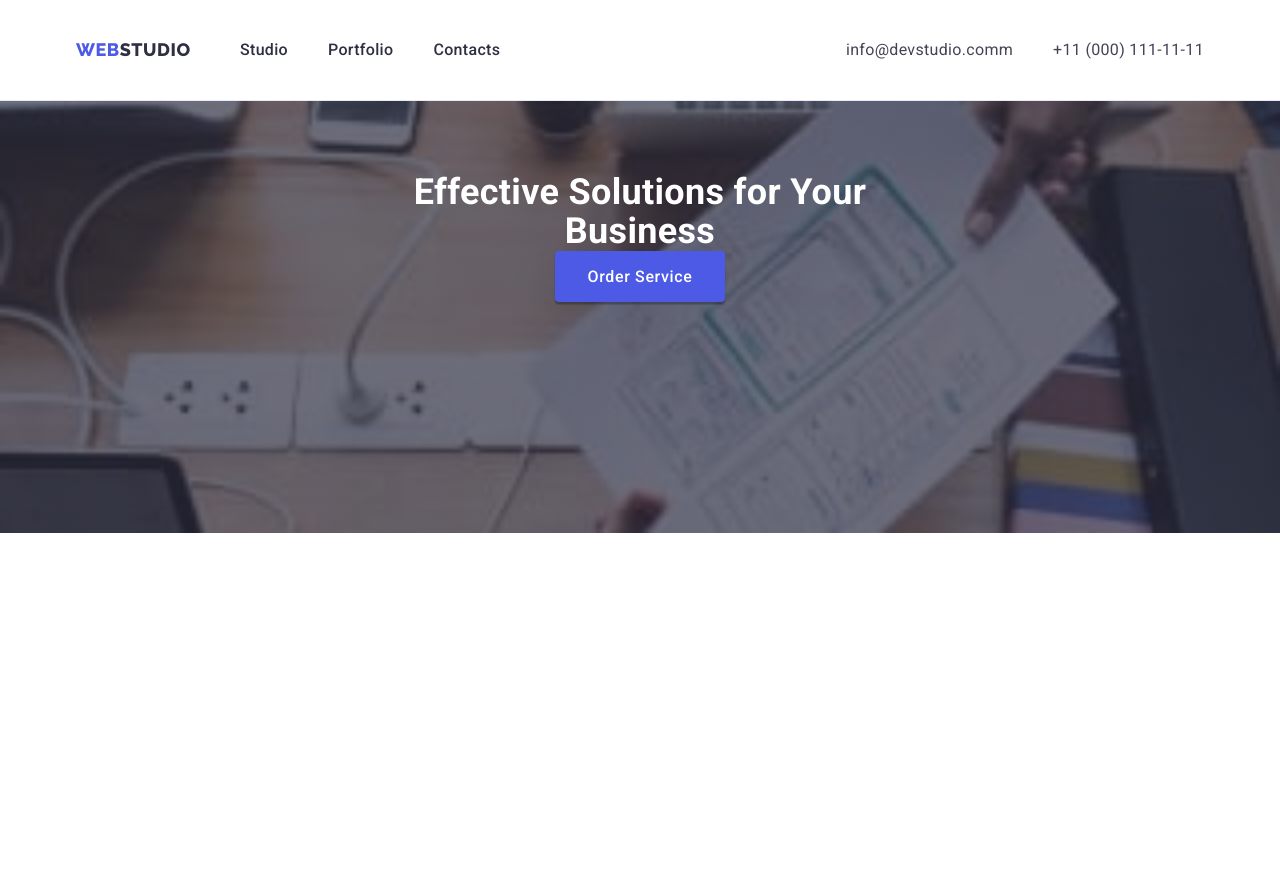
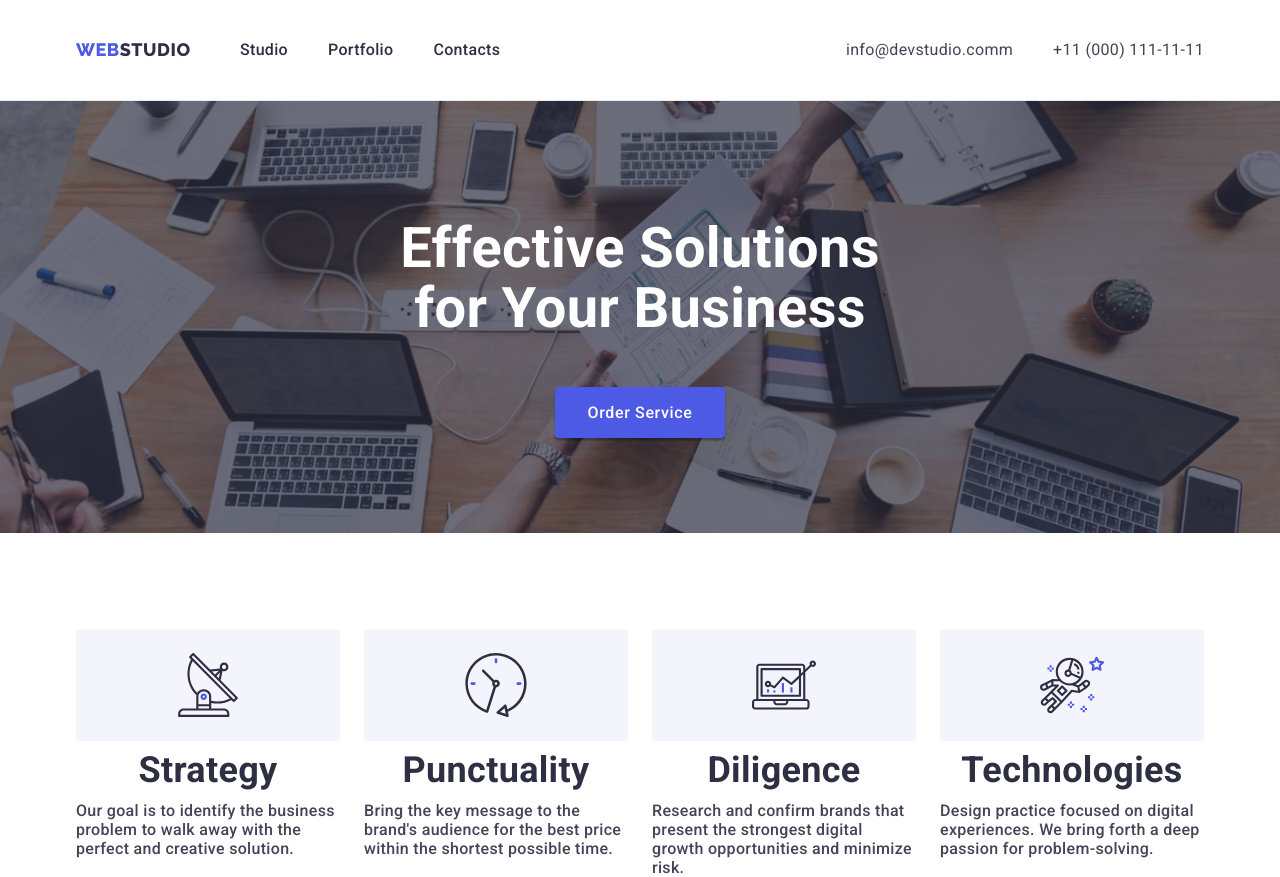
Before and after one commit to ovchenkod/goit-markup-hw-06, a plain HTML site: page index.html in a window 1280 px wide. Before the commit the page ends 800 px from the top, so only its background shows below. Drawn offline with nearby package versions, Linux system fonts and the light colour scheme.

Commit message:
box commit

```diff
--- a/css/styles.css
+++ b/css/styles.css
@@ -182,22 +182,15 @@ margin-left: auto;
     background-color: var(--primery-text-color);
     text-align: center;
     width: 100%;
-    height: 432px;
     margin-left: auto;
     margin-right: auto;
     background-size: cover;
     background-position: center;
     background-repeat: no-repeat;
-    padding: 72px  52px;
-    background-image: linear-gradient( to right,
-    var(--hero-background-rgba),
-    var(--hero-background-rgba) ),
-     url(../images/hero-bg-mob.jpg);
     }
 
 .hero-title {
 margin-top: 0;
-margin-bottom: 0;
 margin-left: auto;
 margin-right: auto;
 text-align: center;
@@ -245,8 +238,6 @@ color: #4D5AE5;
     /* секция BOX преимущества */
 
 .box {
-display: flex;
-gap: 24px;
 margin: 0;
 padding-left: 0px;
  }
@@ -1114,11 +1105,19 @@ line-height: 0;
         /* .backdrop
             /* width: 288px;
             height: 623px;
-        } */ */
+        } */
+
+.hero {
+    height: 432px;
+    padding: 72px  52px;
+    background-image: linear-gradient( to right,
+    var(--hero-background-rgba),
+    var(--hero-background-rgba) ),
+     url(../images/hero-bg-mob.jpg);
+}
 
  @media screen and (min-device-pixel-ratio: 2),
- (min-resolution: 2dppx),
- (min-resolution: 192dpi) {
+ (min-resolution: 2dppx), (min-resolution: 192dpi) {
  .hero {
    background-image:   linear-gradient( to right,
     var(--hero-background-rgba),
@@ -1133,11 +1132,38 @@ line-height: 0;
 
  .hero-title {
     font-size:  36px;
-    /* padding-left:
-    padding-right: 52px; */
+    max-width: 208px;
+    margin-bottom: 72px;
  }
 
+.icon-list {
+    display: none;
 }
+.main-box {
+    padding-top: 96px;
+}
+.box {
+    display: flex;
+    flex-direction: column;
+    gap: 72px;
+}
+
+ .box-title {
+font-weight: 700;
+font-size: 36px;
+text-align: center;
+}
+
+.box-text {
+    font-weight: 500;
+    }
+
+
+
+}
+
+
+ /* =======TABLET FIRST======= */
 
 @media screen and (max-width: 768px)
 {
@@ -1179,12 +1205,11 @@ line-height: 0;
 align-items: center;
         /* position: relative; */
 }
+
 .site-nav .link:hover,
 .site-nav .link:focus {
 color: blue;
  }
-
-
     .auth-nav {
         /* display: flex; */
     }
@@ -1194,7 +1219,43 @@ color: blue;
         }
         .site-nav .item:last-child {
         margin-right: 0;
-        } }
+        }
+
+        .hero {
+            padding: 112px  136px;
+            background-image: linear-gradient( to right,
+            var(--hero-background-rgba),
+            var(--hero-background-rgba) ),
+             url(../images/hero-bg-tablet.jpg);
+        }
+
+         @media screen and (min-device-pixel-ratio: 2),
+         (min-resolution: 2dppx), (min-resolution: 192dpi) {
+         .hero {
+           background-image:   linear-gradient( to right,
+            var(--hero-background-rgba),
+            var(--hero-background-rgba) ),
+             url(../images/hero-bg-tablet2x.jpg);
+            }
+         }
+
+
+ .hero-title {
+    font-size:  56px;
+    max-width: 496px;
+    margin-bottom: 36px;
+ }
+
+ .box {
+    flex-direction: row;
+        flex-wrap: wrap;
+        gap: 24px 72px;
+ }
+
+ .box-item {
+    flex-basis: calc((100% - 24px) / 2);
+ }
+ }
 
 
 @media screen and (min-width: 1158px) {
@@ -1219,4 +1280,40 @@ margin-left: 40px;
         margin-right: 120px;
     }
 
+    .hero {
+        padding: 118px  118px;
+        background-image: linear-gradient( to right,
+        var(--hero-background-rgba),
+        var(--hero-background-rgba) ),
+         url(../images/hero-bg-desktop.jpg);
     }
+
+     @media screen and (min-device-pixel-ratio: 2),
+     (min-resolution: 2dppx), (min-resolution: 192dpi) {
+     .hero {
+       background-image:   linear-gradient( to right,
+        var(--hero-background-rgba),
+        var(--hero-background-rgba) ),
+         url(../images/hero-bg-desktop2x.jpg);
+        }
+     }
+
+.hero-title {
+font-size:  56px;
+max-width: 496px;
+margin-bottom: 48px;
+}
+
+.icon-list {
+    display: flex;
+}
+
+.box {
+    flex-wrap: nowrap;
+    gap: 24px;
+}
+
+
+
+
+}
--- a/index.html
+++ b/index.html
@@ -98,7 +98,7 @@
       </div>
       </section>
 
-      <!-- <section class="main-box">
+      <section class="main-box">
         <div class="container">
         <h2 class="title-none visually-hidden">company_advantages</h2>
         <ul class="box">
@@ -156,7 +156,7 @@
           </li>
         </ul>
       </div>
-      </section> -->
+      </section>
 
       <!-- <section class="work-block">
         <div class="container">
```
Lines whose indentation alone changed are shown as unchanged.
